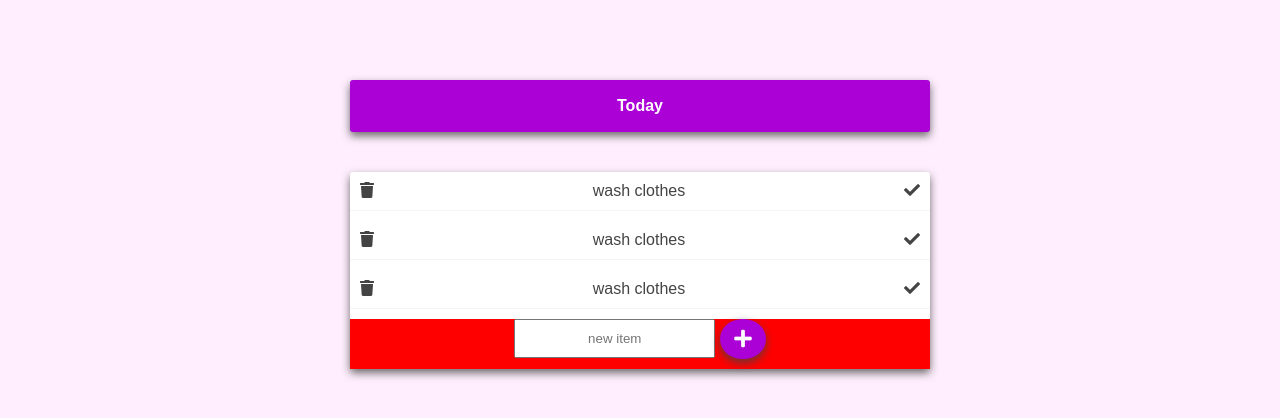
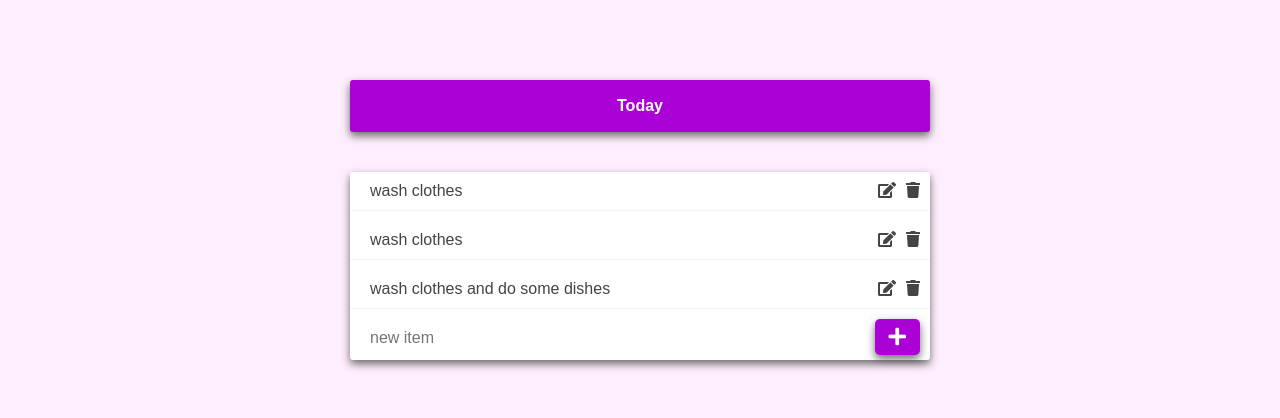
Before and after one commit to peterihimire/benkih-todo, a website: page dist/index.html in a window 1280 px wide. Shown: the part 80-498 px from the top of the page. Drawn offline with Linux system fonts and the light colour scheme.

Commit message:
Modified the form field and button to match and stretch across the form

```diff
--- a/dist/css/main.css
+++ b/dist/css/main.css
@@ -171,43 +171,77 @@ transform: rotate(45deg) translate(-2px, -10px)
 }
 
 .item {
-  display: flex;
+  display: grid;
+  grid-template-columns: 8fr 1fr;
   justify-content: space-between;
   padding: 1rem;
   border-bottom: solid .1rem var(--mainGrey);
   margin: 0 0 1rem 0;
 }
 
+
+ /* .it{
+   display: grid;
+  grid-template-columns: 1fr 7fr 1fr;
+} */
+.item-edit {
+ display: flex;
+ justify-content: flex-end;
+}
+
+.item-text{
+  display: flex;
+  /* justify-content: flex-start; */
+  /* text-align: left; */
+}
+
+.item-text p {
+  display: flex;
+  text-align: left;
+  padding: 0 0 0 1rem;
+  /* justify-content: flex-end; */
+}
+
+.delete-icon{
+  margin: 0 0 0 1rem;
+}
 form{
-  display: flex;
-  padding: 0 1rem 1rem 1rem;
-  justify-content: center;
+  display: grid;
+  grid-template-columns:  9fr 1fr;
+  grid-gap: .5rem;
+  padding: 0 1rem ;
+  /* justify-content: center; */
   width: 100%;
+  /* background: red; */
 }
 
 .form-wrapper {
   display: flex;
-  justify-content: center;
-  background: red;
+  /* justify-content: center; */
+  /* background: red; */
   /* width: 100%; */
   /* max-width: 70rem; */
 }
 
 input[type="text"]{
   padding: 1rem ;
-  text-align: center;
+  /* text-align: center; */
+  font-size: 1.6rem;
+  color: var(--primaryColor);
+  border: none;
   width: 100%;
   /* border: none; */
 }
 
 
 button{
-  padding: 1rem 1.4rem;
-  border-radius: 50%;
+  padding: .8rem 1.4rem;
+  /* border-radius: 50%; */
+  border-radius: .5rem;
   background: var(--primaryColor);
   border: none;
   color: var(--mainWhite);
-  margin: 0 0 0 .5rem;
+  margin: 0 0 .5rem 1rem;
   box-shadow: 0 .4rem .8rem 0 rgba(66, 66, 66, 0.781);
 }
 
--- a/dist/index.html
+++ b/dist/index.html
@@ -56,24 +56,69 @@
           </div>
 
           <div class="card-wrapper">
+            <!-- Single Todo-List -->
             <div>
+
+
+
               <div class="item">
-                <i class="fas fa-trash"></i>
-                <p>wash clothes</p>
-                <i class="fas fa-check"></i>
+                <!-- <div class="todo-complete ">
+                  <i class="fas fa-check"></i>
+                </div> -->
+
+                <div class="item-text " >
+                  <p class="item-text-p">wash clothes</p>
+                </div>
+
+                <div class="item-edit " >
+                  <div class="edit-icon">
+                    <i class="fas fa-edit" ></i>
+                  </div>
+                  <div class="delete-icon">
+                    <i class="fas fa-trash"></i>
+                  </div>
+                </div>
               </div>
 
               <div class="item">
-                <i class="fas fa-trash"></i>
-                <p>wash clothes</p>
-                <i class="fas fa-check"></i>
+                <!-- <div class="todo-complete ">
+                  <i class="fas fa-check"></i>
+                </div> -->
+
+                <div class="item-text " >
+                  <p class="item-text-p">wash clothes</p>
+                </div>
+
+                <div class="item-edit " >
+                  <div class="edit-icon">
+                    <i class="fas fa-edit" ></i>
+                  </div>
+                  <div class="delete-icon">
+                    <i class="fas fa-trash"></i>
+                  </div>
+                </div>
               </div>
 
               <div class="item">
-                <i class="fas fa-trash"></i>
-                <p>wash clothes</p>
-                <i class="fas fa-check"></i>
+                <!-- <div class="todo-complete ">
+                  <i class="fas fa-check"></i>
+                </div> -->
+
+                <div class="item-text " >
+                  <p  class="item-text-p">wash clothes and do some dishes</p>
+                </div>
+
+                <div class="item-edit " >
+                  <div class="edit-icon">
+                    <i class="fas fa-edit" ></i>
+                  </div>
+                  <div class="delete-icon">
+                    <i class="fas fa-trash"></i>
+                  </div>
+                </div>
               </div>
+
+
             </div>
 
             <div class="form-wrapper">
@@ -93,14 +138,6 @@
                   </button>
                 </div>
 
-                <!-- <div class="form-group">
-                  <input
-                  type="submit"
-                  name=""
-                  class="button"
-                  id="button"
-                  />
-                </div> -->
               </form>
             </div>
 
```
